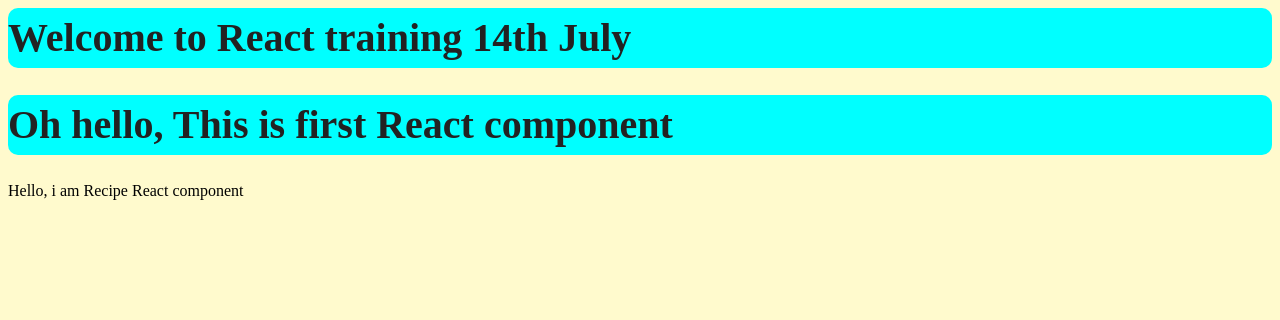
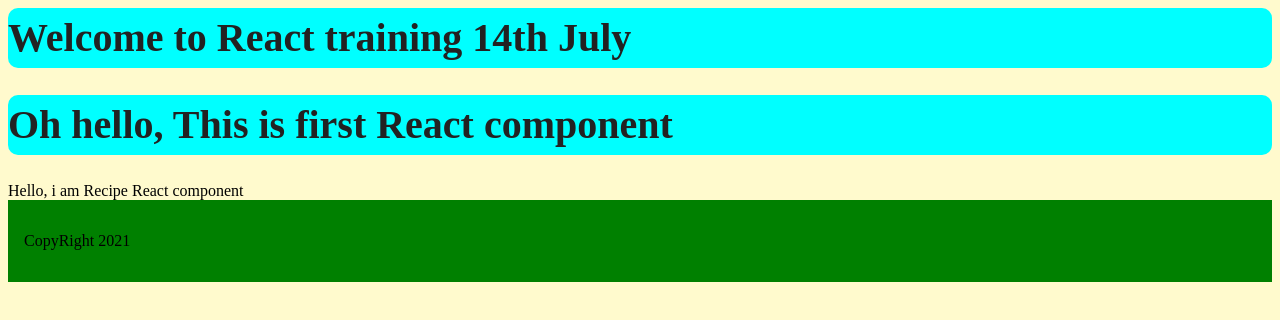
Before and after one commit to balramsinghindia/react-architecture, a React app: page / in a window 1280 px wide. Shown: the top 320 px of the page. Built offline with nearby package versions, Linux system fonts and the light colour scheme.

Commit message:
adding footer component

```diff
--- a/src/components/App.jsx
+++ b/src/components/App.jsx
@@ -1,5 +1,6 @@
 import Recipe from './Recipe';
-import './../scss/index.scss';
+import '../scss/index.scss';
+import Footer from './Footer';
 
 const App = () => {
     return (
@@ -10,6 +11,7 @@
                     <Recipe />
                 </section>
             </main>
+            <Footer/>
         </>
     )
 }
--- /dev/null
+++ b/src/components/Footer.jsx
@@ -0,0 +1,10 @@
+const Footer = ()=>{
+    return(
+        <div className="footer">
+            <p>CopyRight 2021</p>
+
+        </div>
+    )
+}
+
+export default Footer;
--- a/src/scss/index.scss
+++ b/src/scss/index.scss
@@ -21,3 +21,8 @@
     background-color: aqua;
     border-radius: 10px;
 }
+
+.footer{
+    padding: 16px;
+    background-color: green;
+}
```
